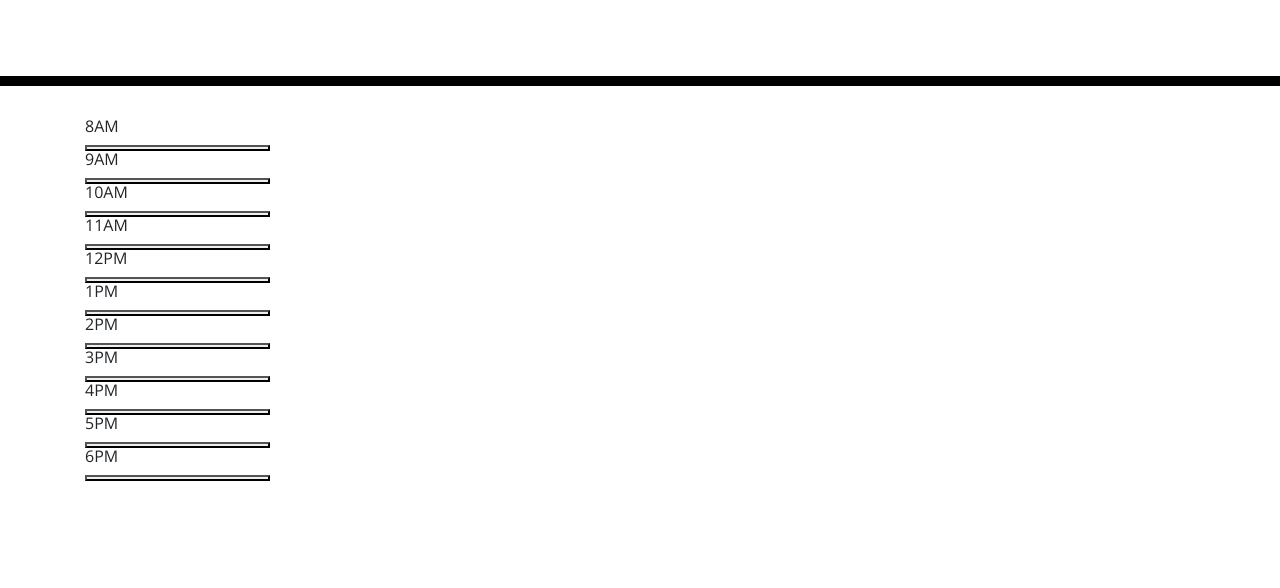
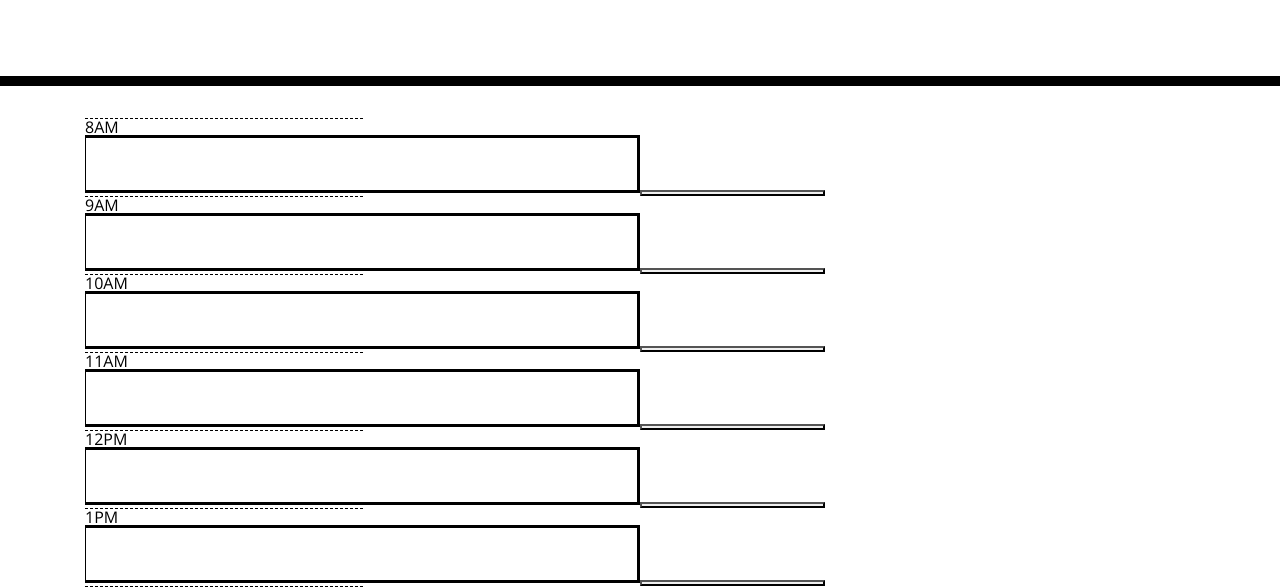
Before and after one commit to misheljb/calendarscheduler, a plain HTML site: page index.html in a window 1280 px wide. Shown: the part 182-770 px from the top of the page. Drawn offline with nearby package versions, Linux system fonts and the light colour scheme.

Commit message:
fixing local stoarge function

```diff
--- a/Assets/script.js
+++ b/Assets/script.js
@@ -71,7 +71,7 @@ var timeblock = [
 //Create timeblock rows//
 for (i = 0; i < timeblock.length; i++) {
 var row = $("<div>");
-row.attr("timeblock")
+row.attr("class", "timeblock")
 $(".container").append(row);
 
 
@@ -80,13 +80,16 @@ for (p = 0; p < 3; p++) {
    if (p === 0) {
        var displayTime = $("<div>");
        displayTime.text(timeblock[i].showTime);
-       displayTime.attr("class", "hours");
+       displayTime.attr("id", timeblock[i].time);
+       displayTime.attr("class", "hour");
    }
 
 
    //Textarea column//
    else if (p === 1) {
        var plannerInput = $("<textarea>");
+       plannerInput.attr("class", "textarea");
+       console.log("plannerInput")
 
    }
 
@@ -103,9 +106,14 @@ else if (p === 2) {
 
 };
 
-$(row).append(displayTime, saveButton);
+$(row).append(displayTime, plannerInput, saveButton);
 
 }
+
+//build click event//
+$(".saveButton").on("click", function () {
+    savingStorage();
+});
 
 //Clear local storage//
 function clearStorage(){
@@ -113,3 +121,9 @@ function clearStorage(){
 }
 
 //Storing into local storage//
+function savingStorage(){
+    console.log("savingStorage");
+    var savingTime = $(this).siblings(".hour")//.attr("id");
+    console.log(savingTime)
+    //var valTime
+}
--- a/Assets/style.css
+++ b/Assets/style.css
@@ -6,11 +6,12 @@ body {
 
 textarea{
   background: transparent;
-  border: none;
+  border: solid;
   resize: none;
   color: #000000;
   border-left: 1px solid black;
   padding: 10px;
+  width: 50%;
 }
 
 .jumbotron {
@@ -40,6 +41,7 @@ textarea{
   background-color: #ffffff;
   color: #000000;
   border-top: 1px dashed #000000;
+  width: 25%;
 }
 
 .past {
```
